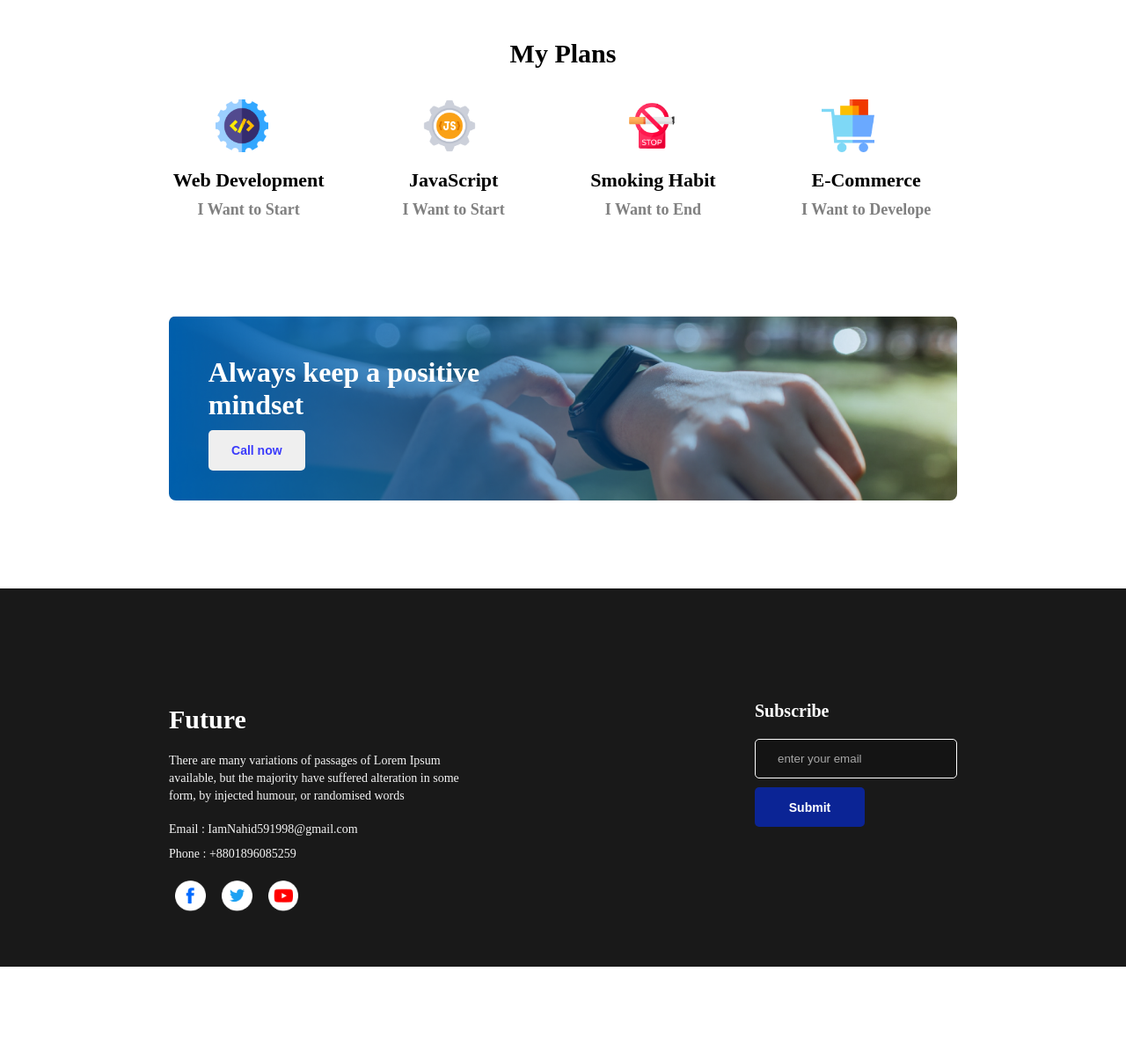
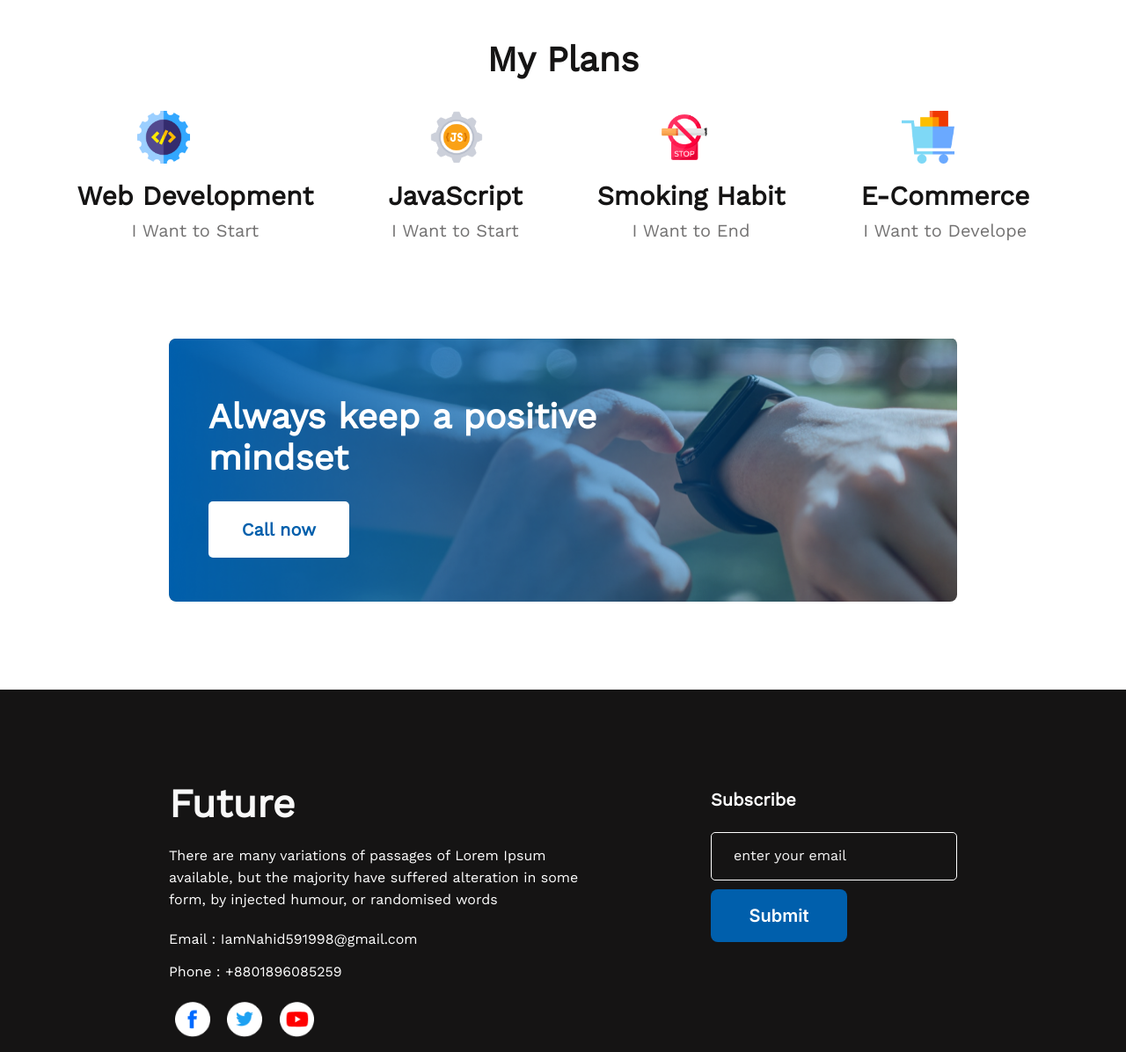
Before and after one commit to Hasan-Al-Banna-Nahid/New-Year, a plain HTML site: page index.html in a window 1280 px wide. Shown: the part 1360-2556 px from the top of the page at 88% size. Before the commit the page ends 2459 px from the top, so only its background shows below. Drawn offline with nearby package versions, Linux system fonts and the light colour scheme.

Commit message:
New-Year Project Updated

```diff
--- a/index.html
+++ b/index.html
@@ -4,6 +4,9 @@
     <meta charset="UTF-8">
     <meta http-equiv="X-UA-Compatible" content="IE=edge">
     <meta name="viewport" content="width=device-width, initial-scale=1.0">
+    <link rel="preconnect" href="https://fonts.googleapis.com"><link rel="preconnect" href="https://fonts.gstatic.com" crossorigin><link href="https://fonts.googleapis.com/css2?family=Work+Sans&display=swap" rel="stylesheet">
+    <link rel="preconnect" href="https://fonts.googleapis.com"><link rel="preconnect" href="https://fonts.gstatic.com" crossorigin><link href="https://fonts.googleapis.com/css2?family=Inter:wght@600&family=Work+Sans&display=swap" rel="stylesheet">
+    <script src="https://kit.fontawesome.com/248444112e.js" crossorigin="anonymous"></script>
     <link rel="stylesheet" href="style.css">
     <title>New-Year</title>
 </head>
@@ -19,7 +22,7 @@ Possible If You<br>
             <p class="header-description">
                 There are many variations of  passages of Lorem Ipsum <br>
                 available, but the majority have  suffered alteration in
-                some <br> form, by injected humour.
+                some <br> form, by injected humour
             </p>
             <button class="primary-button">Contact Us</button>
         </div>
@@ -41,7 +44,7 @@ Possible If You<br>
                         classical Latin literature from 45 BC, making it over <br>
                         2000 years old. Richard McClintock</p>
                         <ul class="bad-habit-list">
-                            <li>Contrary to popular belief, is not simply.</li>
+                            <li> Contrary to popular belief, is not simply.</li>
                             <li>Contrary to popular belief.</li>
                             <li>Contrary to popular, is not simply.</li>
                             <li>Contrary to popular belief.</li>
--- a/style.css
+++ b/style.css
@@ -3,6 +3,7 @@
     margin: 0;
     padding: 0;
     box-sizing: border-box;
+    font-family: 'Work Sans';
 }
 /* Universal Selector Design End */
 
@@ -32,25 +33,27 @@ main>section{
 
 }
 .header-description{
-    font-size: 14px;
-    line-height: 20px;
-    color: rgba(255, 255, 255, 0.665);
-
-
-
+    font-size: 16px;
+    font-weight: 400;
+    line-height: 25px;
+    color: #FFFFFF;
+    text-align: right;
 }
 .header-title{
-    font-size: 48px;
-    font-weight: bold;
-    color: white;
+    font-size: 65px;
+    text-align: right;
+    font-weight: 700;
+    color: #FFFFFF;
 }
 .primary-button{
-    margin-left: 56%;
+    margin-left: 65%;
+    height: 64px;
     border: none;
     border-radius: 5px;
-    color: rgba(0, 0, 255, 0.75);
-    font-weight: 760;
-    font-size: 14px;
+    background-color: #FFFFFF;
+    color:#005FAC;
+    font-weight: 600;
+    font-size: 20px;
     padding: 15px 20px;
 }
 #header-title-modifier{
@@ -71,35 +74,39 @@ main>section{
 
 }
 .bad-experience-title{
-    font-size: 30px;
-    font-weight: bolder;
-    color: rgb(0, 0, 0);
+    font-size: 40px;
+    font-weight: 700;
+    color: #151414;
     margin-top: 150px;
     margin-bottom: 5px;
 }
 .bad-experience-description{
-    font-size: 14px;
+    font-size: 16px;
     padding: 10px 0;
     line-height: 20px;
-    color: rgba(128, 128, 128, 0.982);
+    font-weight: 400;
+    color: #444343;
+
 }
 #person-image{
     height: 500px;
 }
 .bad-habit-list li{
     list-style-type: none;
-    color: rgba(128, 128, 128, 0.982);
-    line-height: 25px;
-    font-size: 14px;
+    color: #444343;
+    line-height: 26px;
+    font-weight: 400;
+    font-size: 16px;
+
 }
 /* previous-year-destruction Section design End */
 
 /* Learning Plan Section Design Starts  */
 #learning-plan-title{
     text-align: center;
-    font-size: 30px;
-    font-weight: bolder;
-    color: rgb(0, 0, 0);
+    font-size: 40px;
+    font-weight: 700;
+    color: #151414;
     margin: 0 0 35px 0;
 }
 .learning-categories{
@@ -115,26 +122,27 @@ main>section{
 
 }
 .learning-categories h3{
-    font-size: 22px;
-    font-weight: bolder;
+    font-size: 30px;
+    font-weight: 700;
+    color: #151414;
 }
 .learning-categories h4{
-    font-size: 18px;
-    font-weight: bolder;
-    color: grey;
+    font-size: 20px;
+    font-weight: 500;
+    color: #737272;
     padding: 10px 25px;
 }
 
 .common-icon{
     height: 60px;
-    margin-left: 3rem;
+    margin-left: 4.3rem;
 }
 /* Learning Plan Section Design End  */
 
 /* Some Design for gradient-image-info Section Starts*/
 .gradient-image-info{
     width: 70%;
-    height: 210px;
+    height: 300px;
     background-image: url('./images/gradient1.png'),url('./images/watch.png');
     background-size: cover;
     background-blend-mode:normal;
@@ -146,9 +154,9 @@ main>section{
     position: absolute;
     top: 22%;
     left: 5%;
-    font-size: 32px;
-    font-weight: bolder;
-    color: white;
+    font-size: 40px;
+    font-weight: 700;
+    color: #FFFFFF;
 
 }
 .second-button{
@@ -157,17 +165,19 @@ main>section{
     left: 5%;
     border: none;
     border-radius: 5px;
-    color: rgba(0, 0, 255, 0.75);
-    font-weight: 760;
-    font-size: 14px;
-    width: 110px;
+    background-color: #FFFFFF;
+    color: #005FAC;
+    font-weight: 600;
+    font-size: 20px;
+    width: 160px;
+    height: 64px;
     padding: 15px 20px;
 }
 /* Some Design for gradient-image-info Section End*/
 
 /* Footer Section Design Starts */
 .footer{
-    background-color: rgba(0, 0, 0, 0.902);
+    background-color:  #151414;;
     width: 100%;
     height: 430px;
 }
@@ -186,25 +196,28 @@ main>section{
 
 }
 .left-footer p,a{
-    color: whitesmoke;
+    color: #FFFFFF;
 }
 .left-footer p{
-    font-size: 14px;
+    font-size: 16px;
     margin-bottom: 20px;
-    line-height: 20px;
+    font-weight: 400;
+    line-height: 25px;
 }
 .left-footer a{
     text-decoration: none;
     display: block;
-    font-size: 14px;
+    font-size: 16px;
+    font-weight: 400;
+    line-height: 25px;
     margin: 12px 0 12px 0;
 
 }
 .left-footer h3{
-    font-size: 30px;
+    font-size: 45px;
     margin-bottom: 20px;
-    font-weight: bolder;
-    color: white;
+    font-weight: 700;
+    color: #F8F8F8;
 }
 .right-footer{
     position: absolute;
@@ -218,41 +231,43 @@ main>section{
 
 }
 .common-social-icon{
-    height: 35px;
+    height: 40px;
 
 }
 
 .right-footer h4{
     font-size: 20px;
-    margin-bottom: 20px;
-    font-weight: bolder;
-    color: white;
+    margin-bottom: 25px;
+    font-weight: 600;
+    color: #FFFFFF;
     text-align: left;
 }
 .right-footer input[type="email"]{
     border: none;
     border: 1px solid white;
     border-radius: 5px;
-    height: 45px;
-    width: 230px;
+    height: 55px;
+    width: 280px;
     padding: 10px 25px;
-    background-color: rgba(0, 0, 0, 0.221);
+    background-color:  #151414;;
 }
 ::placeholder{
-    color: rgba(255, 255, 255, 0.628);
+    color: #F8F8F8;
     font-weight: 500;
+    font-size: 16px;
 }
 #submit-button{
     display: block;
     border: none;
-    border-radius: 5px;
-    background-color: rgba(0, 47, 255, 0.543);
-    color: white;
-    font-weight: 760;
-    font-size: 14px;
-    height: 45px;
-    width: 125px;
+    border-radius: 8px;
+    background-color: #005FAC;
+    color: #FFFFFF;
+    font-weight: 600;
+    font-size: 20px;
+    height: 60px;
+    width: 155px;
     margin-top: 10px;
+    font-family: 'inter';
     padding: 15px 20px;
 }
 /* Footer Section Design End */
```
